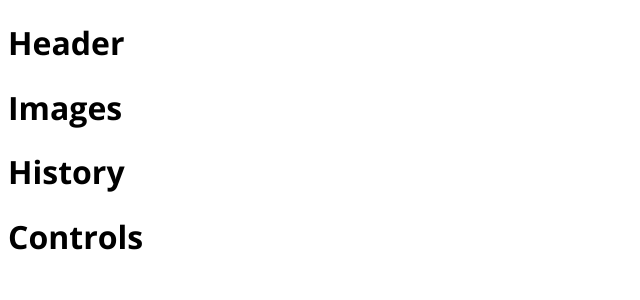
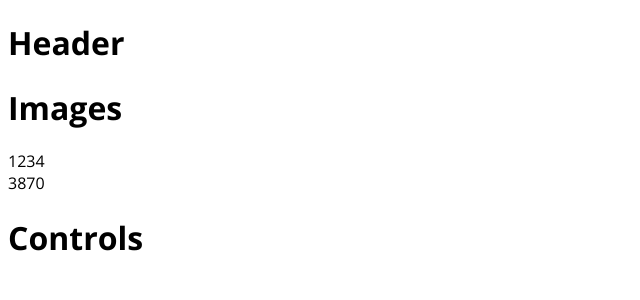
Before and after one commit to LuciaSkal/oficialBullsAndCows, a React app in the folder bulls-cows/: page / in a window 1280 px wide. Shown: the top 300 px of the page, without its empty margins (0-640 px from the left). Built offline with nearby package versions, Linux system fonts and the light colour scheme.

Commit message:
funkce handleGuess zapojena

```diff
--- a/bulls-cows/src/components/History/History.jsx
+++ b/bulls-cows/src/components/History/History.jsx
@@ -1,7 +1,9 @@
 import React from 'react';
 
-export const History = () => {
+export const History = ({history}) => {
   return (
-    <h1>History</h1>
+    <>
+      <div>{history.map((item, index) => <div key={index}>{item.guess}</div>)}</div>
+    </>
   );
 };
--- a/bulls-cows/src/index.jsx
+++ b/bulls-cows/src/index.jsx
@@ -1,4 +1,4 @@
-import React from 'react';
+import React, {useState} from 'react';
 import { render } from 'react-dom';
 import { Controls } from './components/Controls/Controls';
 import { Header } from './components/Header/Header';
@@ -6,7 +6,7 @@ import { History } from './components/History/History';
 import { Images } from './components/Images/Images';
 import './style.css';
 
-const Game = () => {
+const Game = ({set, delka}) => {
   function randomUnique(set, delka) {
     if (delka > set.length) {
         throw new Error("Cannot generate that many unique characters.");
@@ -40,7 +40,8 @@ function check(rnd, tip) {
     const result = {
         bulls: 0,
         cows: 0,
-        calf: 0
+        calf: 0,
+        guess: tip,
     };
     for (let i = 0; i < rnd.length; i++) {
         if (rnd[i] === tip[i]) {
@@ -70,56 +71,46 @@ function reportError(error) {
     }
 }
 
-function game(wrapper, set, delka) {
-    const oznam = wrapper.querySelector('.oznam')
-    const tip = wrapper.querySelector('.tip')
-    const button = wrapper.querySelector('button')
 
-    let rnd = randomUnique(set, delka);
-    let history = [];
 
-    /*button.addEventListener('click', () => {
-        const input = tip.value;
-        const parsed = parse(set, delka, input)
-        if (typeof parsed === 'string') {
-            reportError(parsed);
-            return;
-        }
-        history.push(parsed);
 
-        const {bulls, cows} = check(rnd, parsed);
-        if (bulls === delka) {
-            oznam.innerHTML += `you won the game, after ${history.length} guesses`
-        } else {
-            oznam.innerHTML += `${input} : ${bulls} bulls | ${cows} cows | guesses: ${history.length} <br>`
-        }
-    });*/
-}
-
-  //game(document, "0123456789".split(""), 4);
+  const [history, setHistory] = useState([
+    {bulls: 2,
+    cows: 1,
+    calf: 1,
+    guess: ['1', '2', '3', '4']
+    },
+    { bulls: 1,
+      cows: 3,
+      calf: 1,
+      guess: ['3', '8', '7', '0']
+    }
+  ])
+  const [rnd, setRnd] = useState(randomUnique(set, delka))
 
   const handleGuess = (guess) => {
-   /* const input = tip.value;
-    const parsed = parse(set, delka, input)
+    const parsed = parse(set, delka, guess)
     if (typeof parsed === 'string') {
         reportError(parsed);
         return;
     }
-    history.push(parsed);
+
+    const result = check(rnd, parsed);
+    setHistory([...history, result] );
 
     const {bulls, cows} = check(rnd, parsed);
     if (bulls === delka) {
-        oznam.innerHTML += `you won the game, after ${history.length} guesses`
+        console.log( `you won the game, after ${history.length} guesses`)
     } else {
-        oznam.innerHTML += `${input} : ${bulls} bulls | ${cows} cows | guesses: ${history.length} <br>`
-    }*/
-  }
+        console.log(`${guess} : ${bulls} bulls | ${cows} cows | guesses: ${history.length}`)
+    }
+  };
 
   return (
     <>
     <Header />
     <Images />
-    <History />
+    <History history={history}/>
     <Controls onGuess={handleGuess} />
     </>
   );
@@ -127,4 +118,4 @@ function game(wrapper, set, delka) {
 
 
 
-render(<Game />, document.querySelector('#app'));
+render(<Game set={"0123456789".split("")} delka={4} />, document.querySelector('#app'));
```
